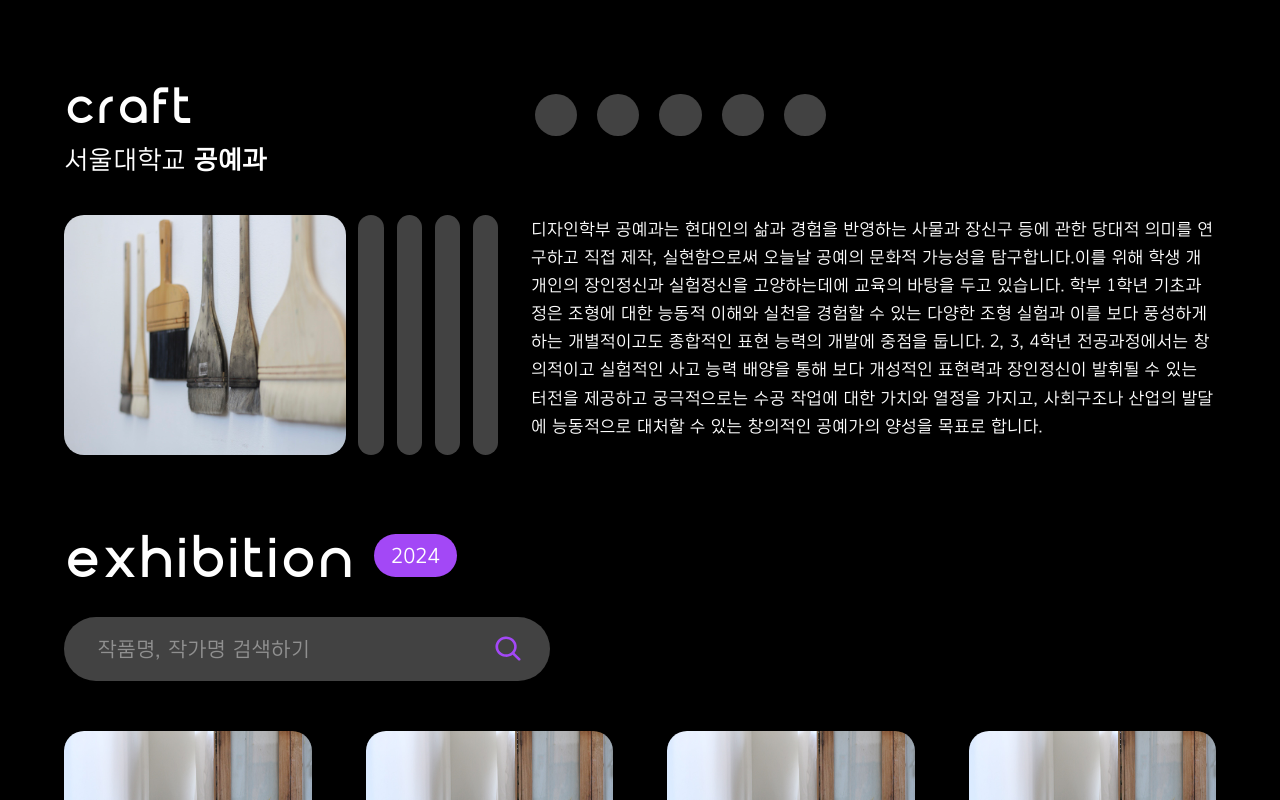
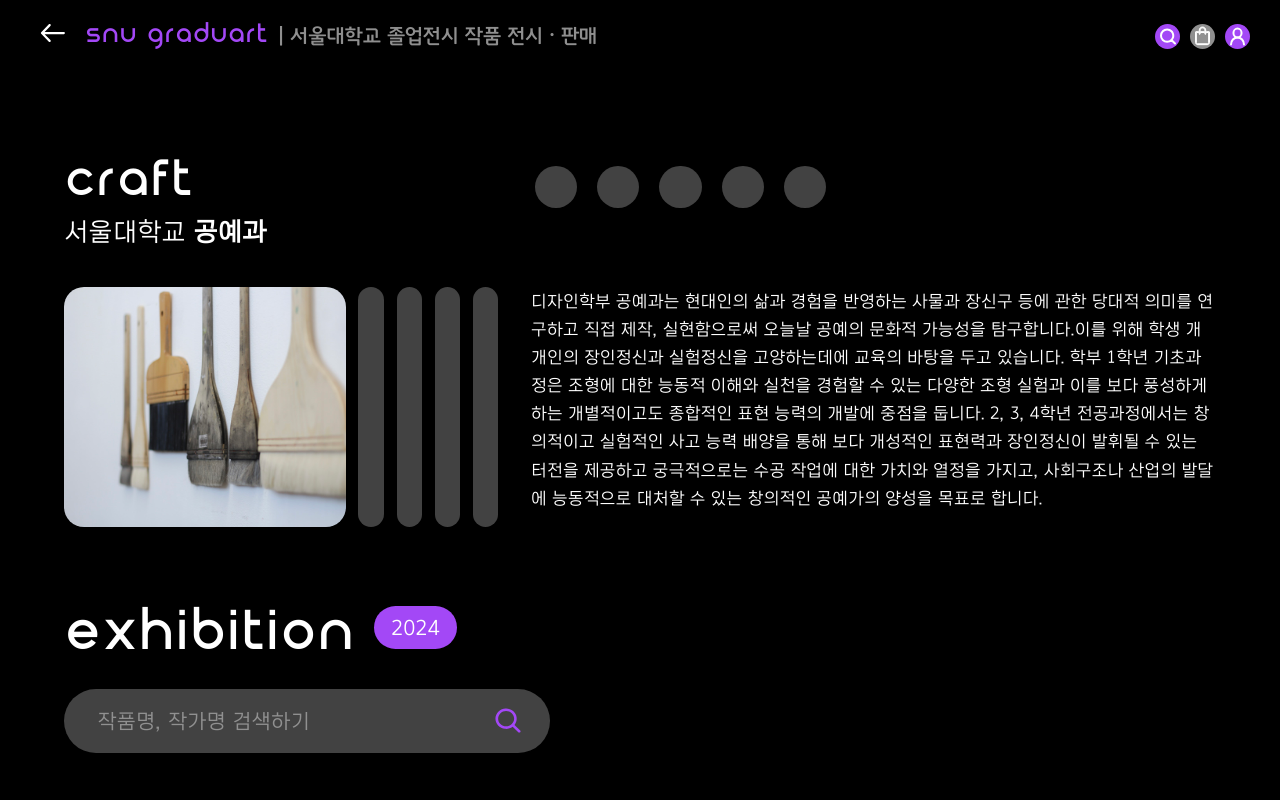
Before and after one commit to hoooooojjjj/New_GraduART, a React (Create React App) app: page /dept_detail/Craft in a window 1280 px wide. Built offline with nearby package versions, Linux system fonts and the light colour scheme.

Commit message:
Refactor DeptDetail component to include DepartmentHeader

```diff
--- a/src/pages/DeptDetail/DeptDetail.jsx
+++ b/src/pages/DeptDetail/DeptDetail.jsx
@@ -29,7 +29,9 @@ function DeptDetail() {
   return (
     <curDepartmentObjContext.Provider value={curDepartmentObj}>
       <Container>
-        <header>{/* <DepartmentHeader /> */}</header>
+        <header>
+          <DepartmentHeader />
+        </header>
         <Main>
           <DeptDetailHeaderComponent />
           <DeptDetailDeptInfoComponent />
```
